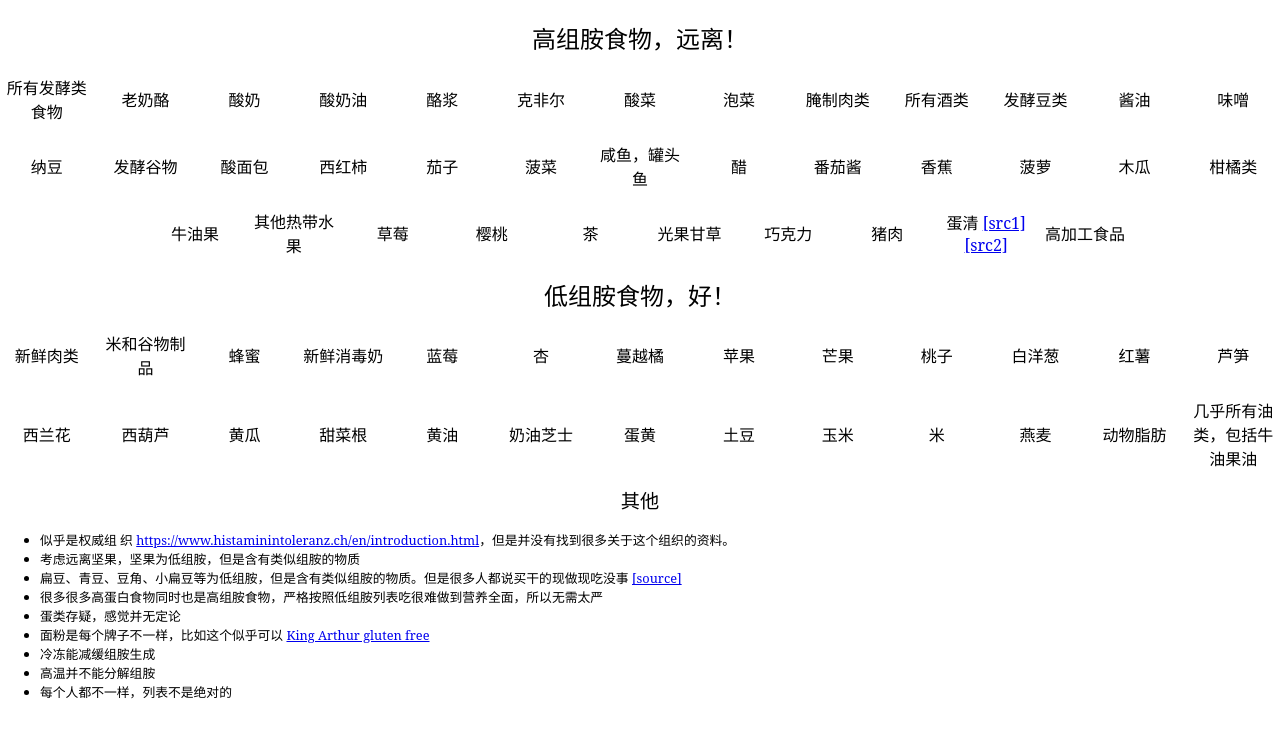
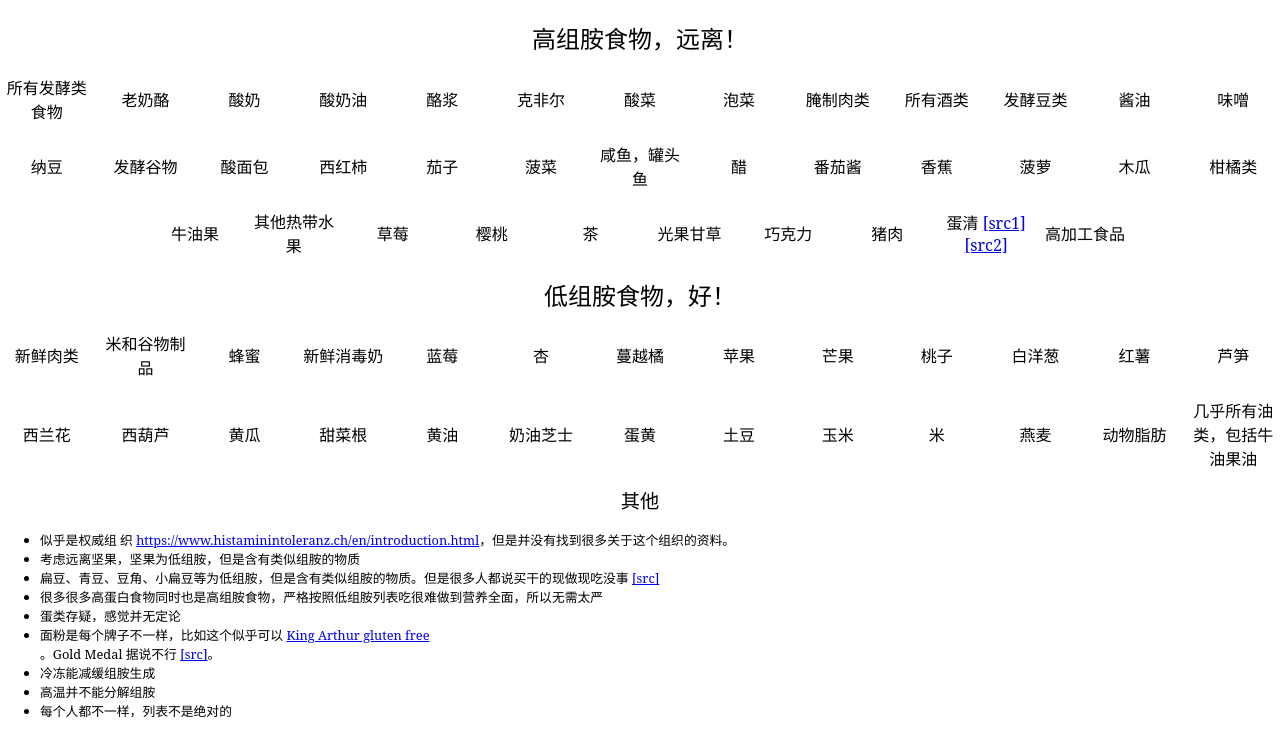
Before and after one commit to MetroWind/histamine-food, a plain HTML site: page index.html in a window 1280 px wide. Drawn offline with Linux system fonts and the light colour scheme.

Commit message:
Info about Gold Medal flour

```diff
--- a/index.html
+++ b/index.html
@@ -124,10 +124,10 @@
         <li>似乎是权威组
         织 <a href="https://www.histaminintoleranz.ch/en/introduction.html">https://www.histaminintoleranz.ch/en/introduction.html</a>，但是并没有找到很多关于这个组织的资料。</li>
         <li>考虑远离坚果，坚果为低组胺，但是含有类似组胺的物质</li>
-        <li>扁豆、青豆、豆角、小扁豆等为低组胺，但是含有类似组胺的物质。但是很多人都说买干的现做现吃没事 <a href="https://www.reddit.com/r/HistamineIntolerance/comments/o917km/">[source]</a></li>
+        <li>扁豆、青豆、豆角、小扁豆等为低组胺，但是含有类似组胺的物质。但是很多人都说买干的现做现吃没事 <a href="https://www.reddit.com/r/HistamineIntolerance/comments/o917km/">[src]</a></li>
         <li>很多很多高蛋白食物同时也是高组胺食物，严格按照低组胺列表吃很难做到营养全面，所以无需太严</li>
         <li>蛋类存疑，感觉并无定论</li>
-        <li>面粉是每个牌子不一样，比如这个似乎可以 <a href="https://shop.kingarthurbaking.com/items/gluten-free-all-purpose-flour">King Arthur gluten free</a></li>
+        <li>面粉是每个牌子不一样，比如这个似乎可以 <a href="https://shop.kingarthurbaking.com/items/gluten-free-all-purpose-flour">King Arthur gluten free</a></li>。Gold Medal 据说不行 <a href="https://foodisgood.com/product/gold-medal-bleached-enriched-presifted-all-purpose-flour/?diet=low-histamine">[src]</a>。
         <li>冷冻能减缓组胺生成</li>
         <li>高温并不能分解组胺</li>
         <li>每个人都不一样，列表不是绝对的</li>
```
